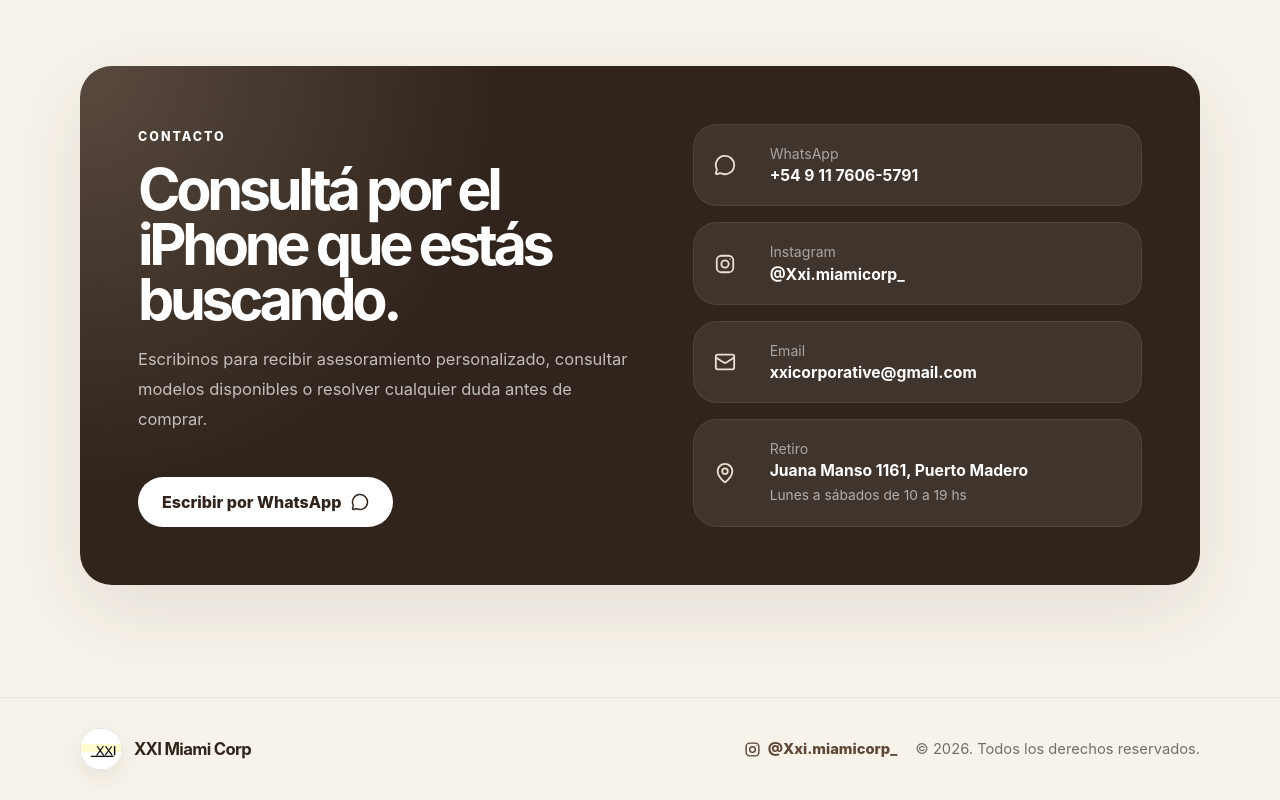
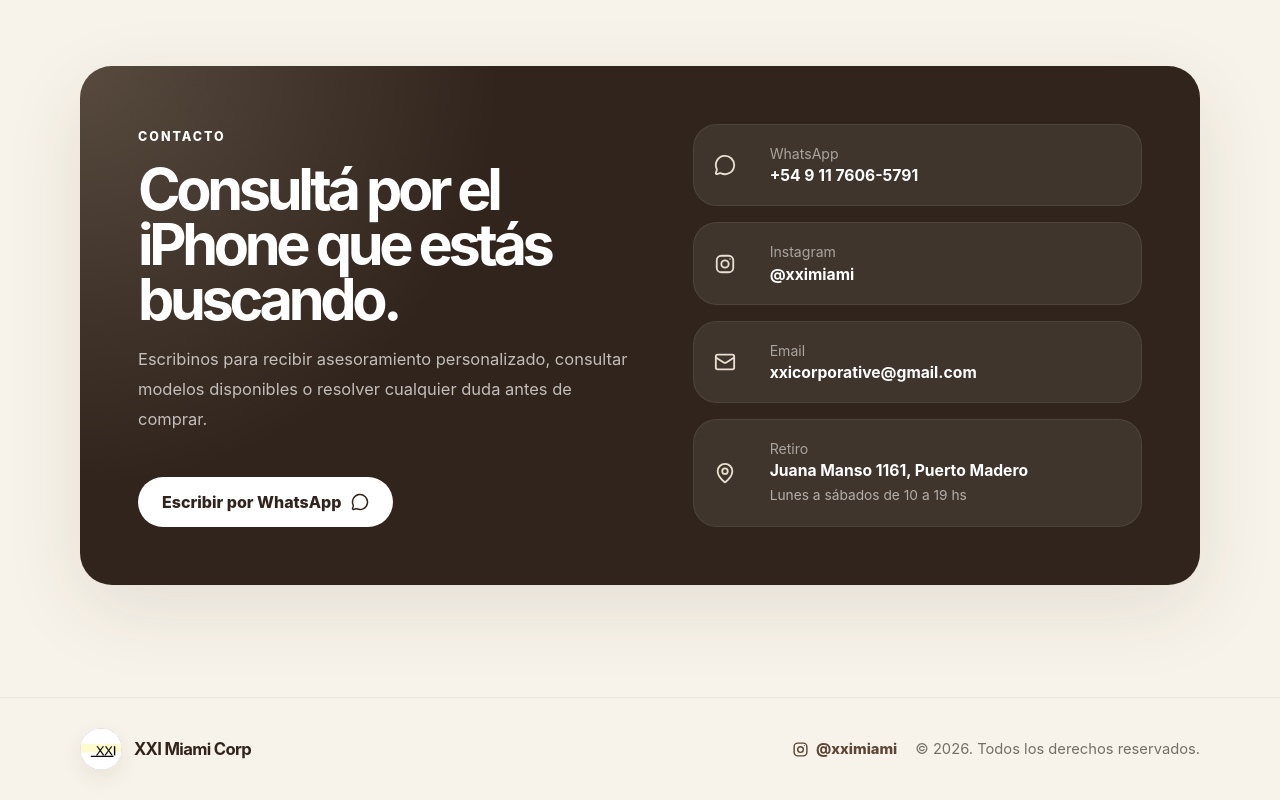
Before and after one commit to AgustinCabrera85/XXI, a React (Vite) app: page / in a window 1280 px wide. Shown: the part 4501-5301 px from the top of the page. Built offline with nearby package versions, Linux system fonts and the light colour scheme.

Commit message:
Instagram principal añadido.

```diff
--- a/src/data/siteConfig.js
+++ b/src/data/siteConfig.js
@@ -9,8 +9,8 @@
   email: "xxicorporative@gmail.com",
   location: "Juana Manso 1161, Puerto Madero",
   pickupHours: "Lunes a sábados de 10 a 19 hs",
-  instagramHandle: "Xxi.miamicorp_",
-  instagramUrl: "https://www.instagram.com/xxi.miamicorp_/",
+  instagramHandle: "xximiami",
+  instagramUrl: "https://www.instagram.com/xximiami/",
   paymentMethods: [
     "Efectivo en pesos",
     "Dólar en mano",
```
